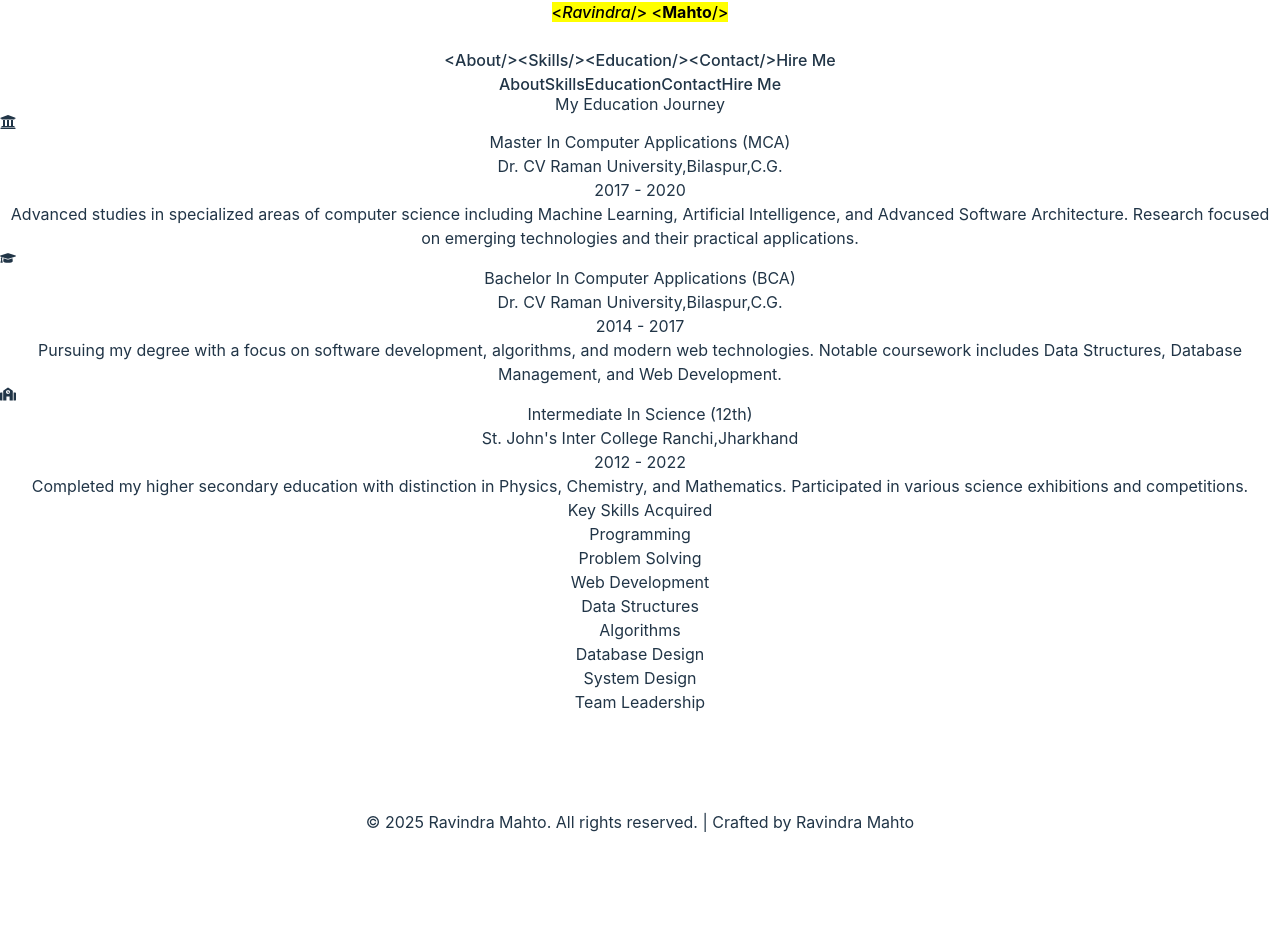
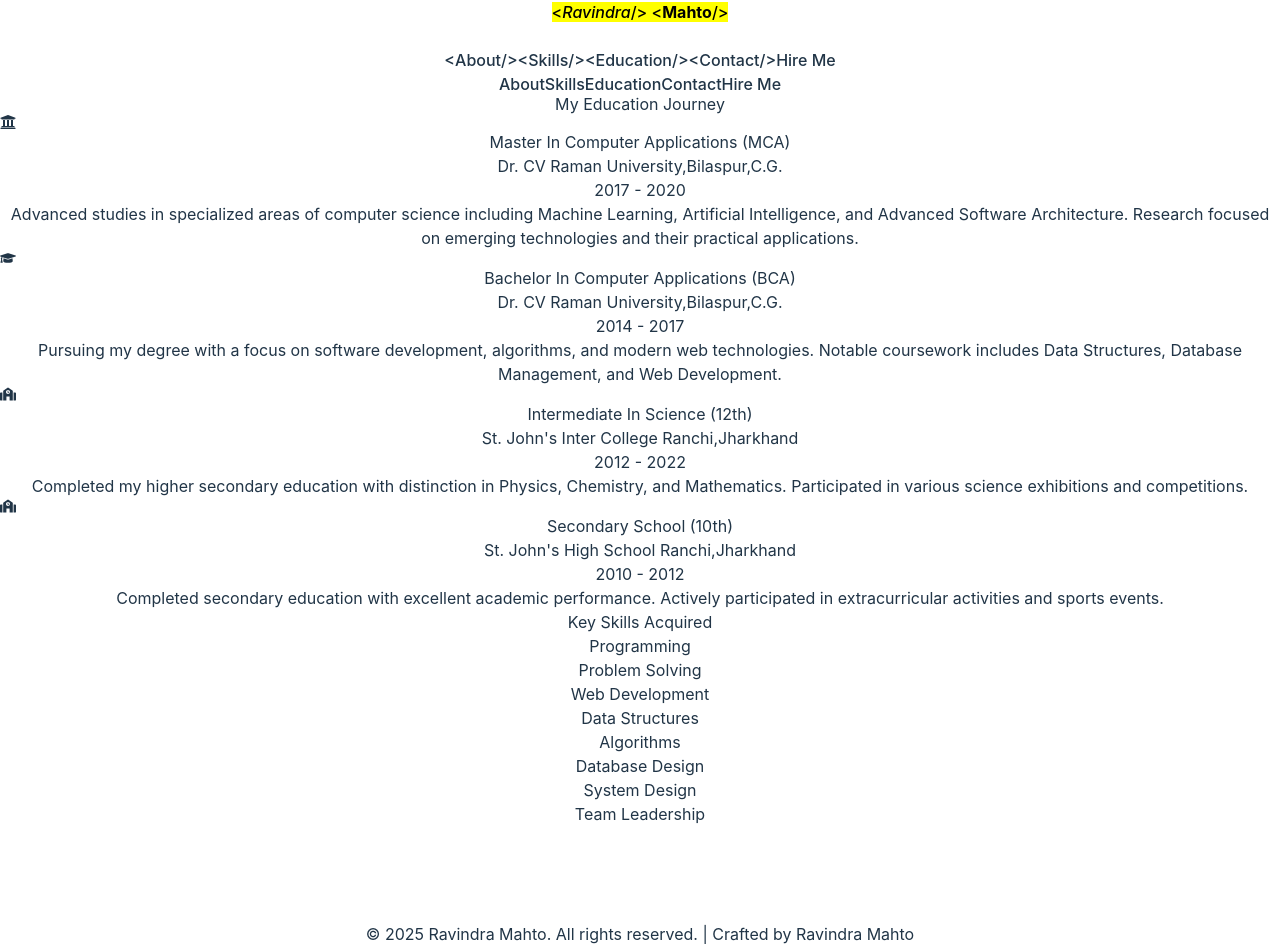
Before and after one commit to ravindramahto/my-portfolio-app, a React (Vite) app: page /education in a window 1280 px wide. Before the commit the page ends 834 px from the top, so only its background shows below. Built offline with nearby package versions, Linux system fonts and the light colour scheme.

Commit message:
add section for schooling

```diff
--- a/src/components/pages/Education.jsx
+++ b/src/components/pages/Education.jsx
@@ -97,6 +97,29 @@ class Education extends Component {
                                 </div>
                             </div>
                         </motion.div>
+                        {/* School Education */}
+                        <motion.div
+                            initial={{ opacity: 0, x: -50 }}
+                            animate={{ opacity: 1, x: 0 }}
+                            className="bg-gradient-to-r from-orange-500/10 to-green-500/10 rounded-xl p-6 shadow-xl backdrop-blur-sm"
+                        >
+                            <div className="flex flex-col md:flex-row items-start gap-6">
+                                <div className="w-full md:w-1/4 flex items-center justify-center">
+                                    <FaSchool className="text-8xl text-orange-500 transform hover:scale-110 transition-transform duration-500" />
+                                </div>
+                                <div className="w-full md:w-3/4">
+                                    <h2 className="text-3xl font-bold mb-2 bg-gradient-to-r from-orange-500 to-green-500 text-transparent bg-clip-text">
+                                        Secondary School (10th)
+                                    </h2>
+                                    <h3 className="text-xl text-gray-300 mb-2">St. John's High School Ranchi,Jharkhand</h3>
+                                    <p className="text-gray-400 mb-4">2010 - 2012</p>
+                                    <p className="text-gray-300">
+                                        Completed secondary education with excellent academic performance.
+                                        Actively participated in extracurricular activities and sports events.
+                                    </p>
+                                </div>
+                            </div>
+                        </motion.div>
 
                         {/* Skills Section */}
                         <motion.div
```
